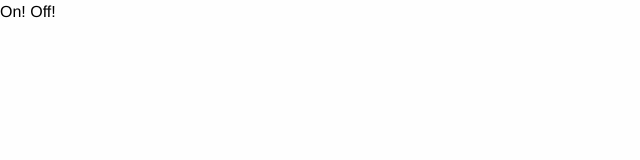
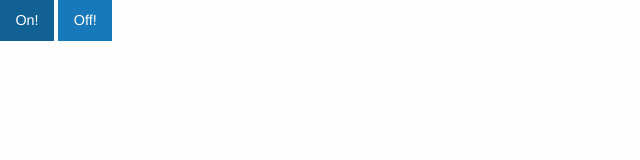
Before and after one commit to scttrgd/puck, a plain HTML site: page index.html in a window 1280 px wide. Shown: the whole page, without its empty margins (0-640 px from the left). Drawn offline with nearby package versions, Linux system fonts and the light colour scheme.

Commit message:
Update index.html

```diff
--- a/index.html
+++ b/index.html
@@ -4,7 +4,7 @@
  </head>
  <body>
   <script src="https://www.puck-js.com/puck.js"></script>
-  <button onclick="Puck.write('LED1.set();LED2.set();LED3.set();\n');">On!</button>
-  <button onclick="Puck.write('LED1.reset();LED2.reset();LED3.reset();\n');">Off!</button>
+  <button class="button primary" onclick="Puck.write('LED1.set();LED2.set();LED3.set();\n');">On!</button>
+  <button class="button primary" onclick="Puck.write('LED1.reset();LED2.reset();LED3.reset();\n');">Off!</button>
  </body>
 </html>
```
